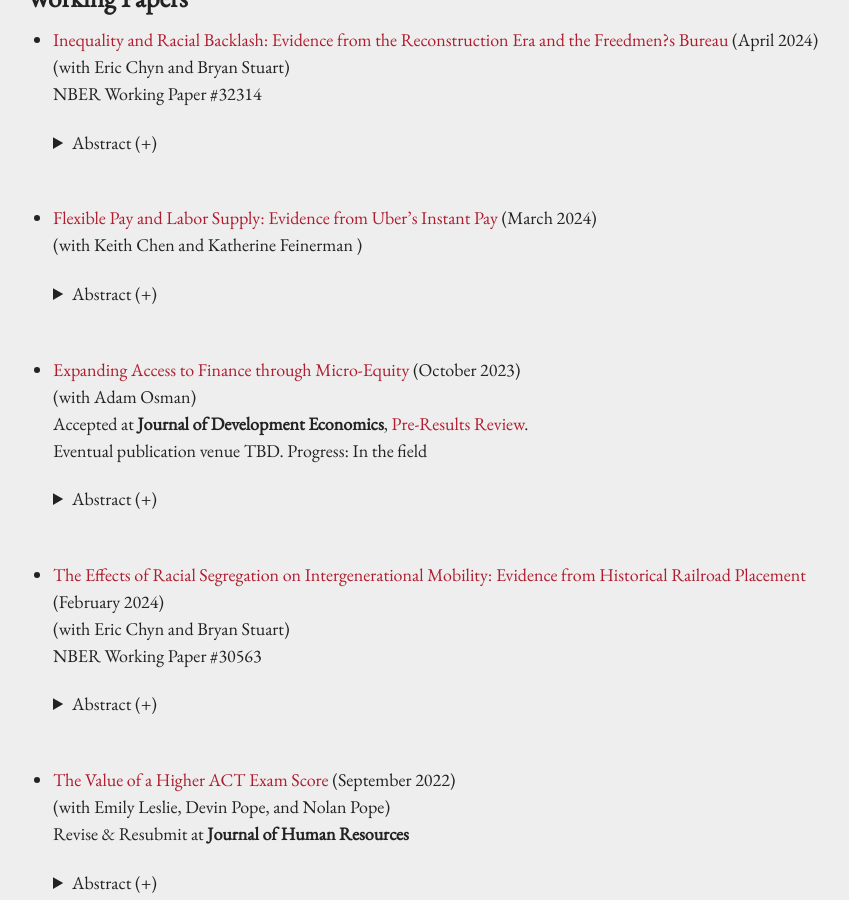
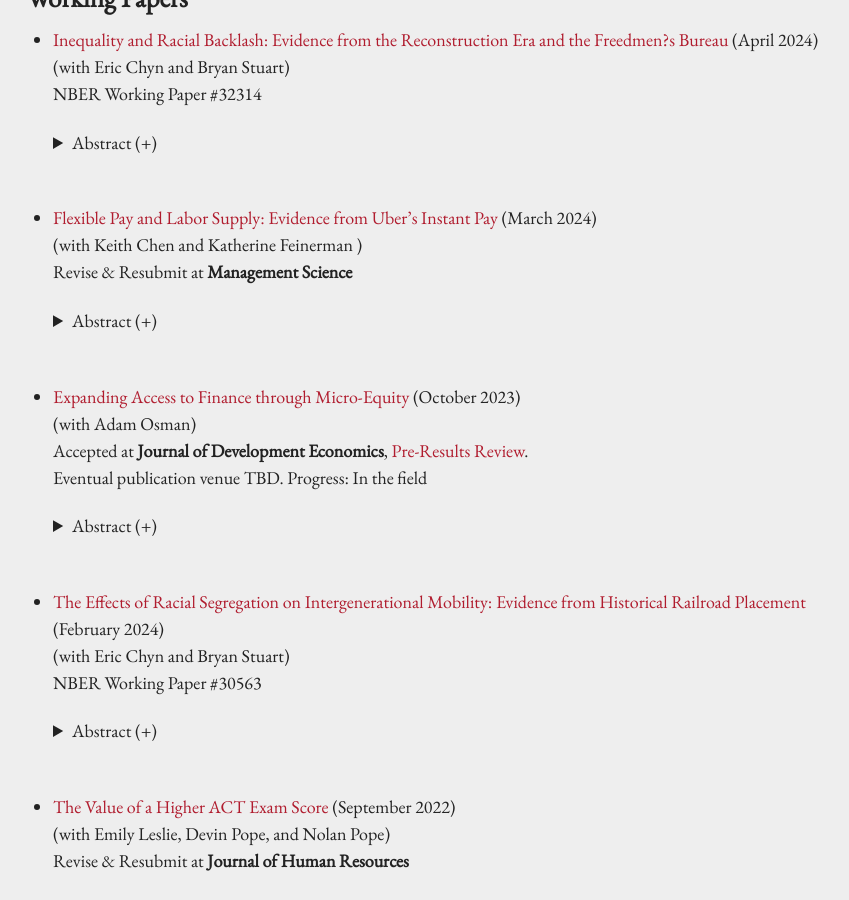
Before and after one commit to kareemhaggag/kareemhaggag.github.io, a Jekyll site: the page built from research.md, in a window 1280 px wide and 900 px high, scrolled down 2025 px. Shown: the whole window, without its empty margins (191-1040 px from the left). Built offline with Jekyll 4.4.1, drawn with Linux system fonts in a browser that asks for light colours; comment, search, counter and statistics services are not loaded; our own code applies the rules of GitHub Pages for plain Markdown files.

Commit message:
Update research

```diff
--- a/research.md
+++ b/research.md
@@ -144,6 +144,7 @@
 
 * [Flexible Pay and Labor Supply: Evidence from Uber's Instant Pay](/f/Instant_Pay.pdf) (March 2024)<br />
   (with Keith Chen and Katherine Feinerman )<br />
+  Revise & Resubmit at **Management Science** <br />
 
 
    <details><summary> Abstract (+) </summary>
```
